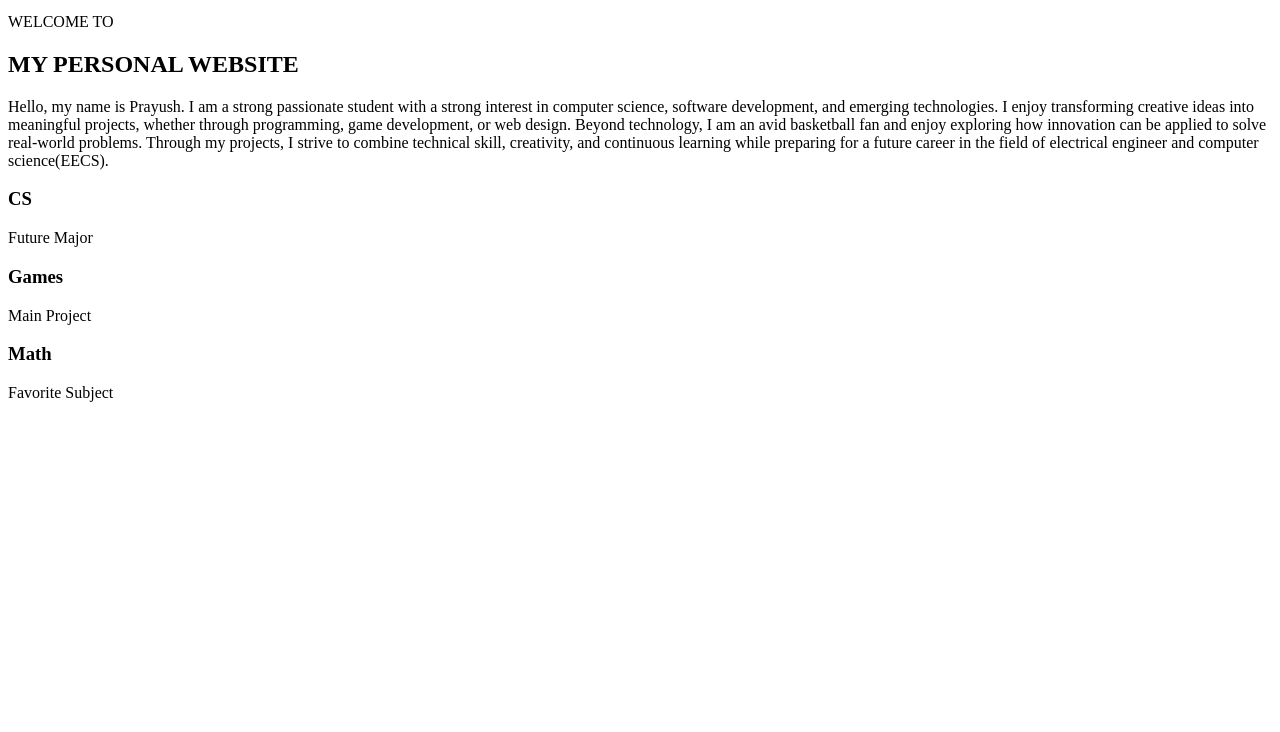
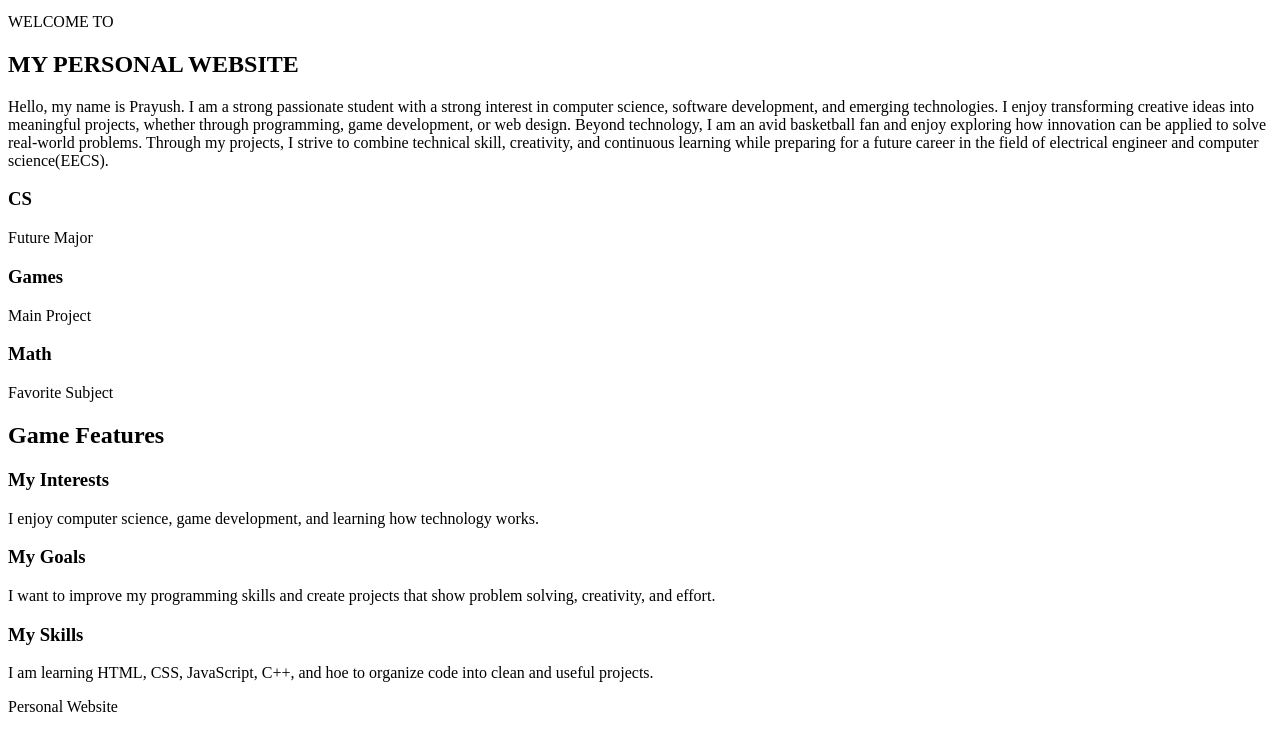
Before and after one commit to prayush05/personal_website, a plain HTML site: page index.html in a window 1280 px wide. Shown: the part 122-854 px from the top of the page. Before the commit the page ends 800 px from the top, so only its background shows below. Drawn offline with Linux system fonts and the light colour scheme.

Commit message:
finished personal html

```diff
--- a/index.html
+++ b/index.html
@@ -52,7 +52,38 @@
          </div>
       </section>
 
+      <section class="info-section">
+         <h2 class="section-title">Game Features</h2>
 
+         <div class="feature-boxes">
+            <div class="box">
+               <h3>My Interests</h3>
+               <p>
+                  I enjoy computer science, game development, and learning how
+                  technology works.
+               </p>
+         </div>
+
+         <div class="box">
+            <h3>My Goals</h3>
+            <p>
+               I want to improve my programming skills and create projects that
+               show problem solving, creativity, and effort.
+            </p>
+         </div>
+
+         <div class="box">
+            <h3>My Skills</h3>
+            <p>
+               I am learning HTML, CSS, JavaScript, C++, and hoe to organize
+               code into clean and useful projects.
+            </p>
+         </div>
+      </section>
    </main>
+
+   <footer>
+      <p>Personal Website</p>
+   </footer>
 </body>
 </html>
```
